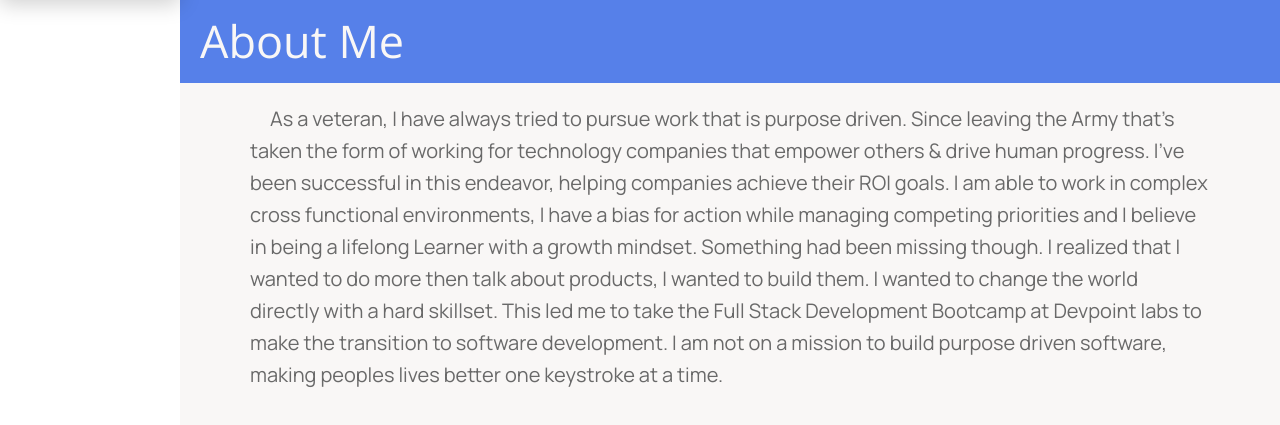
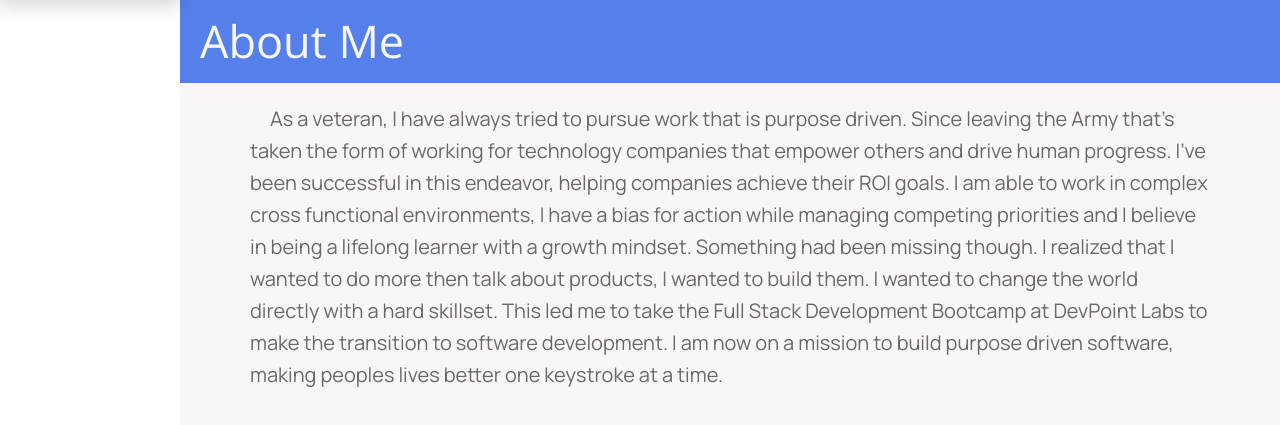
Before and after one commit to wheelsa/my-portfolio-page, a React (Create React App) app: page / in a window 1280 px wide. Shown: the part 802-1227 px from the top of the page. Built offline with nearby package versions, Linux system fonts and the light colour scheme.

Commit message:
updated from proofread

```diff
--- a/src/components/About/About.jsx
+++ b/src/components/About/About.jsx
@@ -10,11 +10,11 @@ const About = () => {
       <div className="about__content">
         <p>
           As a veteran, I have always tried to pursue work that is purpose driven.
-          Since leaving the Army that's taken the form of working for technology companies that empower others & drive human progress.
+          Since leaving the Army that's taken the form of working for technology companies that empower others and drive human progress.
           I've been successful in this endeavor, helping companies achieve their ROI goals. I am able to work in complex cross functional environments,
-          I have a bias for action while managing competing priorities and I believe in being a lifelong Learner with a growth mindset.
+          I have a bias for action while managing competing priorities and I believe in being a lifelong learner with a growth mindset.
           Something had been missing though. I realized that I wanted to do more then talk about products, I wanted to build them. I wanted to change the world directly with a hard skillset.
-          This led me to take the Full Stack Development Bootcamp at Devpoint labs to make the transition to software development. I am not on a mission to build purpose driven software, making peoples lives better one keystroke at a time.
+          This led me to take the Full Stack Development Bootcamp at DevPoint Labs to make the transition to software development. I am now on a mission to build purpose driven software, making peoples lives better one keystroke at a time.
         </p>
       </div>
 
--- a/src/components/Experience/Experience.jsx
+++ b/src/components/Experience/Experience.jsx
@@ -28,8 +28,8 @@ const Experience = () => {
             Video Interviewing and Hiring Assessments Platform
           </p>
           <ul className="experience-card__list">
-            <li>Planned, led and executed North America field marketing strategy, worked with sales, customer success and product marketing to launch 15 campaigns that resulted in a 3x return on investment.</li>
-            <li> Built position with CMO guidance into a senior role to drive demand generation for three sales regions, partnering directly with Regional VPs to create a tailored strategy for each of their regions.</li>
+            <li>Planned, led and executed North America field marketing strategy, worked with sales, customer success and product marketing to launch 15 campaigns that resulted in a 3x return on investment</li>
+            <li> Built position with CMO guidance into a senior role to drive demand generation for three sales regions, partnering directly with Regional VPs to create a tailored strategy for each of their regions</li>
           </ul>
           <p className="experience-card__date">
             July 2019 - January 2020 | South Jordan, Utah
@@ -143,7 +143,7 @@ const Experience = () => {
           <p className="experience-card__description">
             Planned and resourced operations for organizations of up to 700
             individuals; consistently chosen ahead of peer groups to lead
-            organizations composed of up to 120 individuals.
+            organizations composed of up to 120 individuals
           </p>
           <ul className="experience-card__list">
             <li>
```
